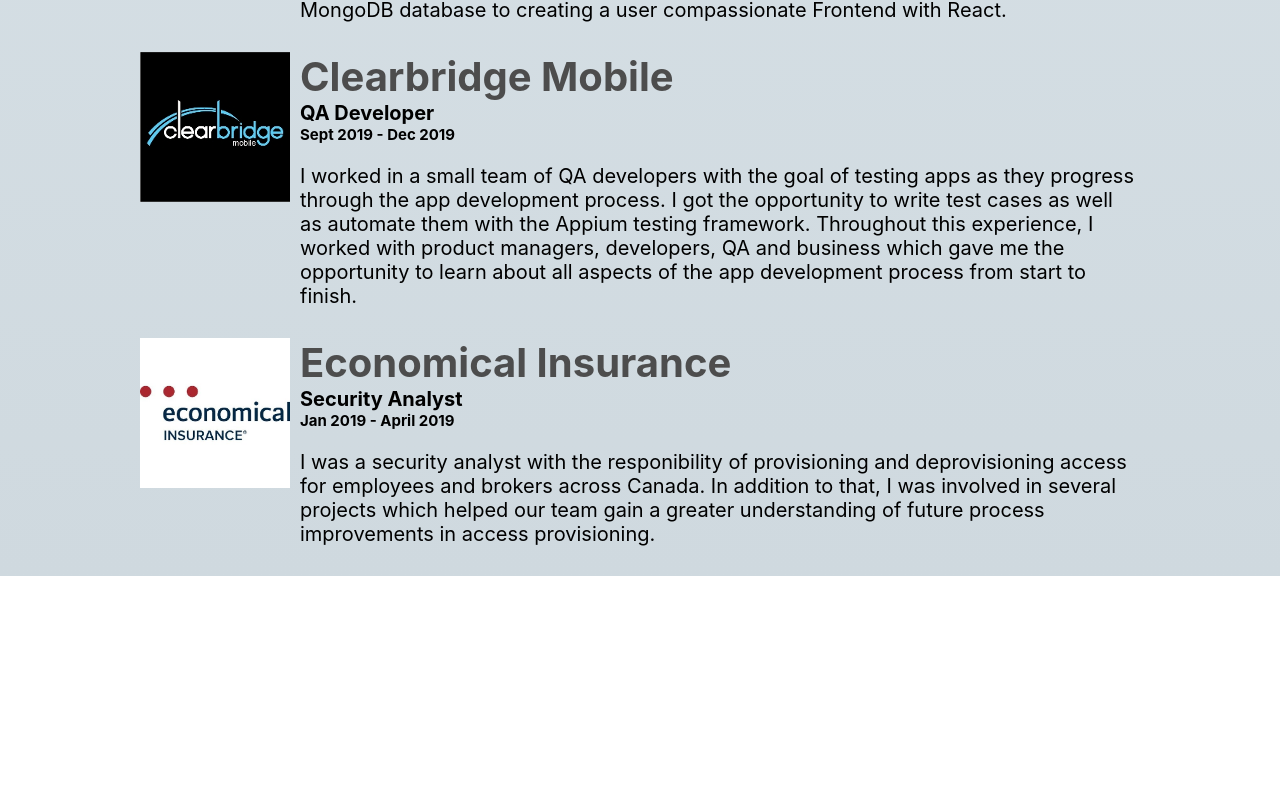
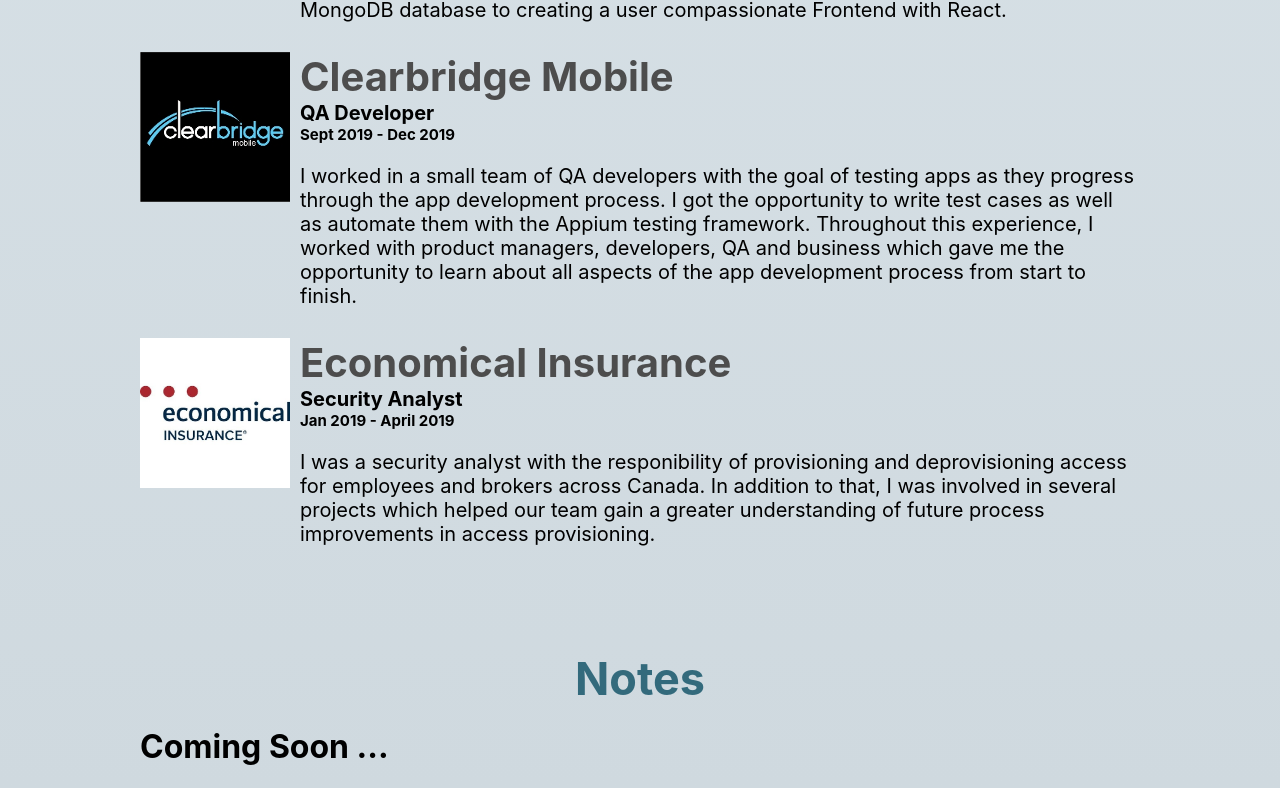
Before and after one commit to ruspatel/ruspatel.github.io, a React (Create React App) app: page / in a window 1280 px wide. Shown: the part 1848-2636 px from the top of the page. Before the commit the page ends 2424 px from the top, so only its background shows below. Built offline with nearby package versions, Linux system fonts and the light colour scheme.

Commit message:
added Notes section

```diff
--- a/src/App.js
+++ b/src/App.js
@@ -5,6 +5,7 @@
 import About from './Components/About.js';
 import Experience from './Components/Experience';
 import Project from './Components/Project';
+import Notes from './Components/Notes';
 
 
 function App() {
@@ -14,6 +15,7 @@
       <About/>
       <Project/>
       <Experience/>
+      <Notes/>
     </MainBox>
   );
 }
--- a/src/Components/Navbar.js
+++ b/src/Components/Navbar.js
@@ -21,6 +21,7 @@
                 <NavLink onClick={() => scrollTo('aboutId')}>About</NavLink>
                 <NavLink onClick={() => scrollTo('experienceId')}>Experience</NavLink>
                 <NavLink onClick={() => scrollTo('projectId')}>Projects</NavLink>
+                <NavLink onClick={() => scrollTo('notesId')}>Notes</NavLink>
                 <a style={{"color": "white", "text-decoration": "none"}} href ={Resume} target ="_blank"><NavLink>Resume</NavLink></a>
 
             </StyledNavBar>
--- /dev/null
+++ b/src/Components/Notes.js
@@ -0,0 +1,27 @@
+import React from 'react';
+import {Element} from 'react-scroll';
+import {Header} from './CommonComponents';
+import styled from 'styled-components';
+
+
+
+const Notes = () => {
+    return(
+        <div>
+        <NotesBox>
+            <Element id="notesId">
+                    <Header style={{"margin-top": "75px"}}>Notes</Header>
+            </Element>
+                <h1>Coming Soon ...</h1>
+        </NotesBox>
+
+        </div>
+    );
+}
+
+const NotesBox = styled.div`
+    width: 1000px;
+    margin: auto;
+`;
+
+export default Notes;
```
